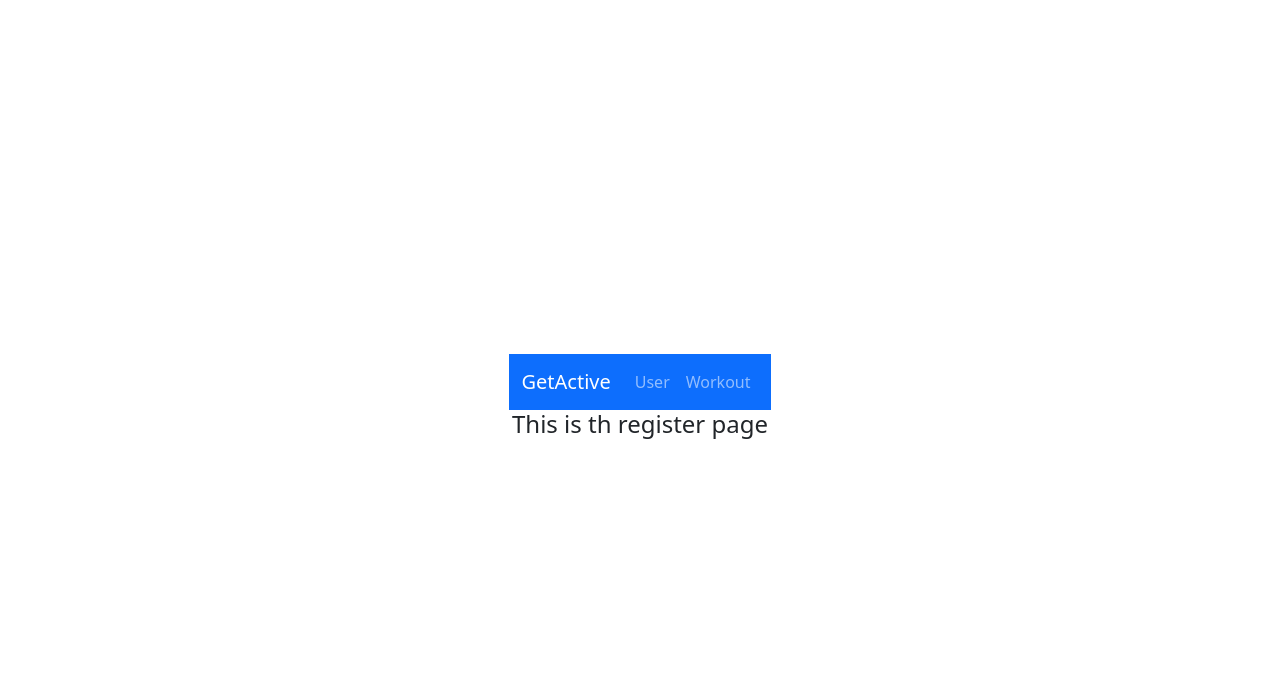
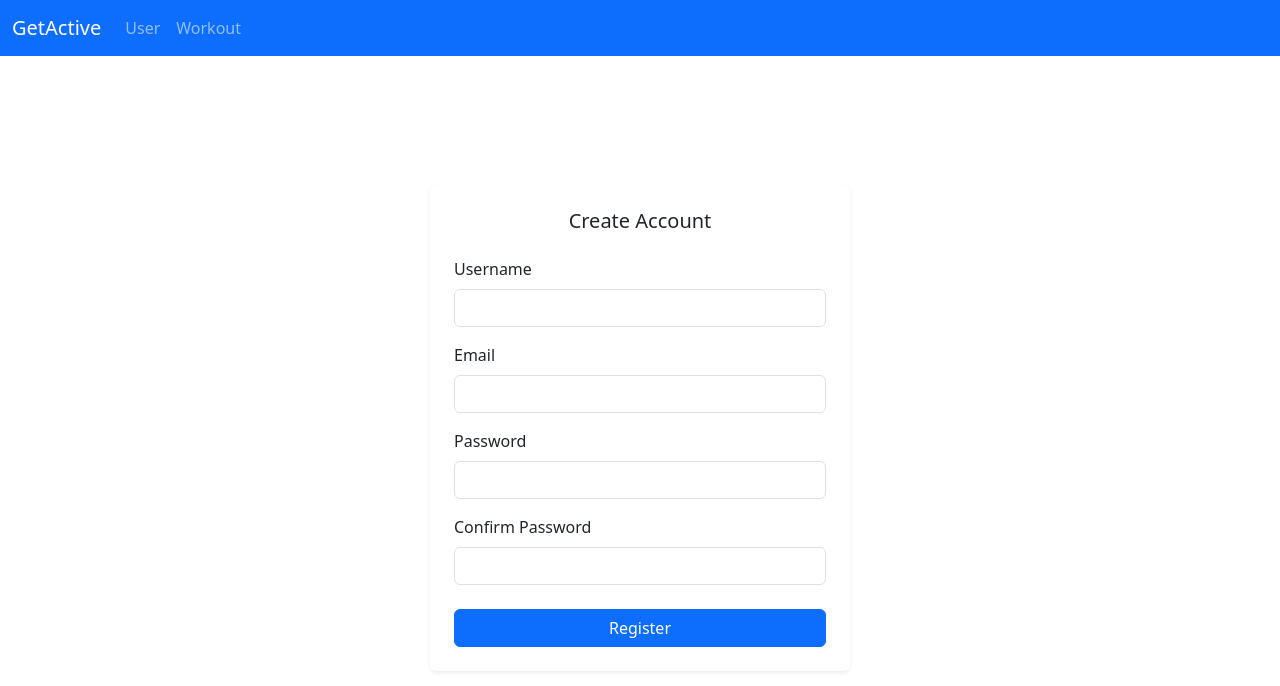
Before and after one commit to VJQuiles/GetActive_Frontend, a React (Vite) app: page /register in a window 1280 px wide. Shown: the top 686 px of the page. Built offline with nearby package versions, Linux system fonts and the light colour scheme; no server answers.

Commit message:
Register page and functionality up. Also had to create the user context. It was pretty cool to look at the user created in the mongodb cluster. Now for login.

```diff
--- a/src/App.css
+++ b/src/App.css
@@ -1,8 +1,22 @@
 #root {
-  max-width: 1280px;
-  margin: 0 auto;
-  padding: 2rem;
-  text-align: center;
+  min-height: 100vh;
+  width: 100%;
+}
+
+.register-page {
+  min-height: 100vh;
+  width: 100%;
+  display: flex;
+  flex-direction: column;
+}
+
+.register-page__body {
+  flex: 1;
+  width: 100%;
+  display: flex;
+  justify-content: center;
+  align-items: center;
+  padding: 2rem 1rem;
 }
 
 .logo {
@@ -36,10 +50,6 @@
   }
 }
 
-.card {
-  padding: 2em;
-}
-
 .read-the-docs {
   color: #888;
 }
--- a/src/App.jsx
+++ b/src/App.jsx
@@ -8,16 +8,13 @@ import User from './pages/User'
 import Workout from './pages/Workout'
 
 function App() {
-
   return (
     <>
       <Routes>
         <Route path='/' element={<HomePage />} />
         <Route path='/login' element={<Login />} />
         <Route path='/register' element={<Register />} />
-        <Route path='/user/workouts' element={
-          <User />
-        } />
+        <Route path='/user/workouts' element={<User />} />
         <Route path='/user/workouts/:workoutId' element={<Workout />} />
         <Route path='*' element={<NotFound />} />
       </Routes>
--- /dev/null
+++ b/src/contexts/UserContext.jsx
@@ -0,0 +1,40 @@
+import { createContext, useMemo, useState } from 'react'
+import axios from 'axios';
+
+const API_BASE = import.meta.env.VITE_SERVER_ORIGIN ?? 'http://localhost:3000'
+
+const UserContext = createContext({
+    currentUser: null,
+    login: () => Promise.resolve(),
+    logout: () => { },
+})
+
+export function UserProvider({ children }) {
+    const [currentUser, setCurrentUser] = useState(() => {
+        const stored = localStorage.getItem('user')
+        return stored ? JSON.parse(stored) : null
+    });
+
+    const login = async (credentials) => {
+        const { data } = await axios.post(`${API_BASE}/api/users/login`, credentials, {
+            headers: { 'Content-Type': 'application/json' },
+        })
+
+        localStorage.setItem('token', data.token)
+        localStorage.setItem('user', JSON.stringify(data.user))
+        setCurrentUser(data.user)
+        return data.user
+    };
+
+    const logout = () => {
+        localStorage.removeItem('token')
+        localStorage.removeItem('user')
+        setCurrentUser(null)
+    };
+
+    const value = useMemo(() => ({ currentUser, login, logout }), [currentUser])
+
+    return <UserContext.Provider value={value}>{children}</UserContext.Provider>
+}
+
+export default UserContext;
--- a/src/main.jsx
+++ b/src/main.jsx
@@ -4,11 +4,14 @@ import './main.css'
 import App from './App.jsx'
 import 'bootstrap/dist/css/bootstrap.min.css'
 import { BrowserRouter } from 'react-router-dom'
+import { UserProvider } from './contexts/UserContext.jsx'
 
 createRoot(document.getElementById('root')).render(
   <StrictMode>
-    <BrowserRouter>
-      <App />
-    </BrowserRouter>
+    <UserProvider>
+      <BrowserRouter>
+        <App />
+      </BrowserRouter>
+    </UserProvider>
   </StrictMode>,
 )
--- a/src/pages/HomePage.jsx
+++ b/src/pages/HomePage.jsx
@@ -24,9 +24,9 @@ export default function HomePage() {
             <Navigation />
             <h2>Home Page</h2>
             <ul className="list-unstyled">
-                {exercises.map(({ _id, name, instructions }) => (
-                    <li key={_id}>
-                        <Card className="mb-2">{name}: {instructions}</Card>
+                {exercises.map((exercise) => (
+                    <li key={exercise._id}>
+                        <Card className="mb-2">{exercise.name}: {exercise.instructions}</Card>
                     </li>
                 ))}
             </ul>
--- a/src/pages/Register.jsx
+++ b/src/pages/Register.jsx
@@ -1,10 +1,127 @@
-import Navigation from "../components/home/Navbar"
+import { useState } from 'react'
+import { Form, Button, Card, Alert } from 'react-bootstrap'
+import Navigation from '../components/home/Navbar'
+import axios from 'axios'
+import { useNavigate } from 'react-router-dom'
+
+const API_BASE = import.meta.env.VITE_SERVER_ORIGIN ?? 'http://localhost:3000'
 
 export default function Register() {
+    const navigate = useNavigate()
+
+    const [formData, setFormData] = useState({
+        username: '',
+        email: '',
+        password: '',
+        confirmPassword: '',
+    })
+    const [isSubmitting, setIsSubmitting] = useState(false)
+    const [error, setError] = useState(null)
+
+    const handleChange = (event) => {
+        const { name, value } = event.target
+        setFormData((prev) => ({
+            ...prev,
+            [name]: value,
+        }))
+    }
+
+    const handleSubmit = async (event) => {
+        event.preventDefault()
+        setError(null)
+
+        if (formData.password !== formData.confirmPassword) {
+            setError('Passwords do not match')
+            return
+        }
+
+        try {
+            setIsSubmitting(true)
+            const { confirmPassword, ...payload } = formData
+            await axios.post(`${API_BASE}/api/users/register`, payload, {
+                headers: { 'Content-Type': 'application/json' },
+            })
+            navigate('/login')
+        } catch (submitError) {
+            const message =
+                submitError.response?.data?.error ??
+                submitError.response?.data?.message ??
+                'Registration failed. Please try again.'
+            setError(message)
+        } finally {
+            setIsSubmitting(false)
+        }
+    }
+
     return (
-        <>
+        <div className="register-page">
             <Navigation />
-            <h4>This is th register page</h4>
-        </>
+            <main className="register-page__body">
+                <Card className="shadow-sm border-0 w-100" style={{ maxWidth: '420px' }}>
+                    <Card.Body className="p-4">
+                        <Card.Title className="mb-4 text-center">Create Account</Card.Title>
+                        {error && (
+                            <Alert variant="danger" className="mb-4">
+                                {error}
+                            </Alert>
+                        )}
+                        <Form noValidate onSubmit={handleSubmit}>
+                            <Form.Group className="mb-3" controlId="registerUsername">
+                                <Form.Label>Username</Form.Label>
+                                <Form.Control
+                                    name="username"
+                                    type="text"
+                                    value={formData.username}
+                                    autoComplete="username"
+                                    onChange={handleChange}
+                                    required
+                                />
+                            </Form.Group>
+                            <Form.Group className="mb-3" controlId="registerEmail">
+                                <Form.Label>Email</Form.Label>
+                                <Form.Control
+                                    name="email"
+                                    type="email"
+                                    value={formData.email}
+                                    autoComplete="email"
+                                    onChange={handleChange}
+                                    required
+                                />
+                            </Form.Group>
+                            <Form.Group className="mb-3" controlId="registerPassword">
+                                <Form.Label>Password</Form.Label>
+                                <Form.Control
+                                    name="password"
+                                    type="password"
+                                    value={formData.password}
+                                    autoComplete="new-password"
+                                    onChange={handleChange}
+                                    required
+                                />
+                            </Form.Group>
+                            <Form.Group className="mb-4" controlId="registerConfirmPassword">
+                                <Form.Label>Confirm Password</Form.Label>
+                                <Form.Control
+                                    name="confirmPassword"
+                                    type="password"
+                                    value={formData.confirmPassword}
+                                    autoComplete="new-password"
+                                    onChange={handleChange}
+                                    required
+                                />
+                            </Form.Group>
+                            <Button
+                                variant="primary"
+                                type="submit"
+                                className="w-100"
+                                disabled={isSubmitting}
+                            >
+                                {isSubmitting ? 'Creating Account...' : 'Register'}
+                            </Button>
+                        </Form>
+                    </Card.Body>
+                </Card>
+            </main>
+        </div>
     )
 }
```
Also changed, not shown: src/components/home/Content.jsx (deleted), src/contexts/UserContext.js (deleted).
